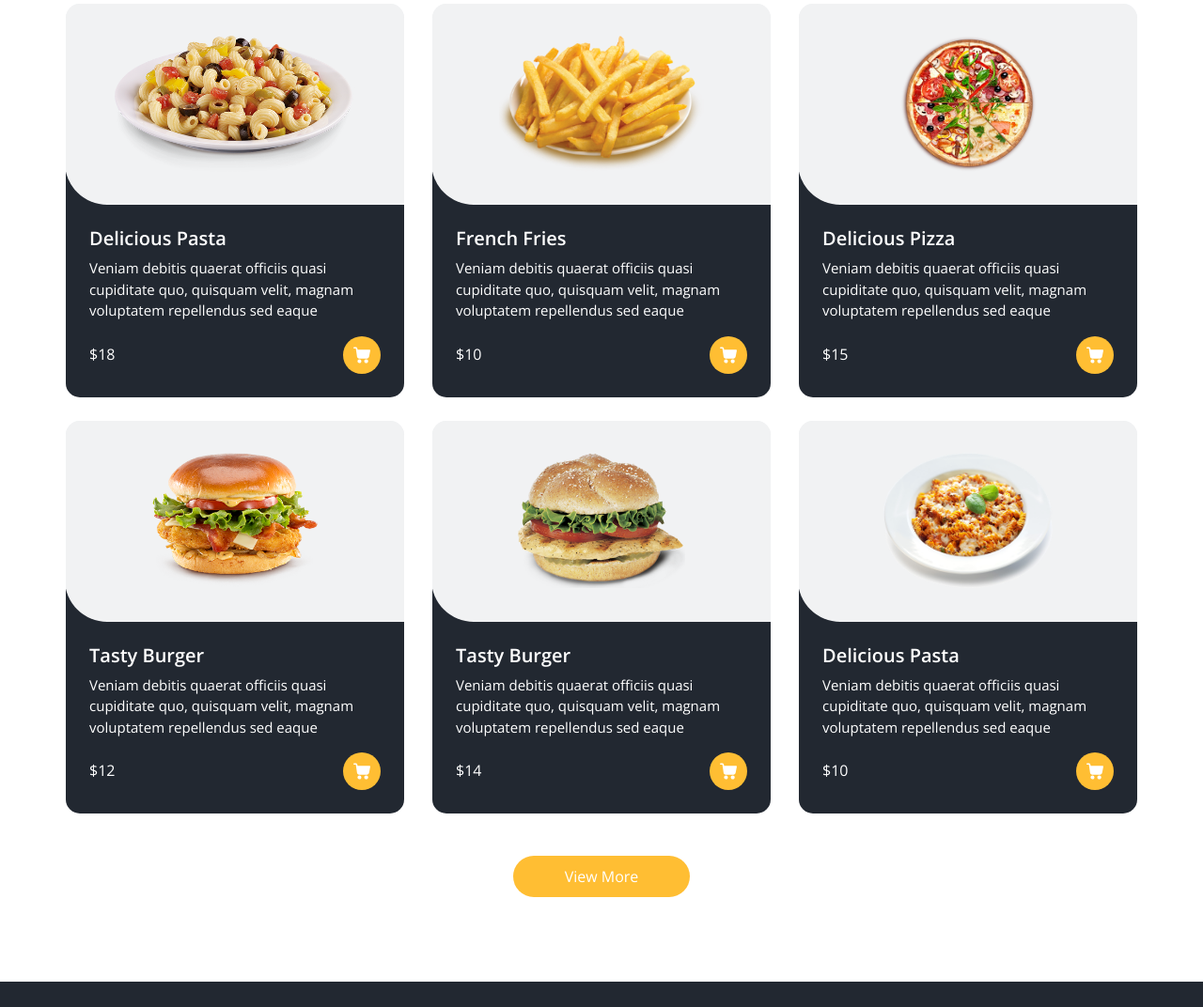
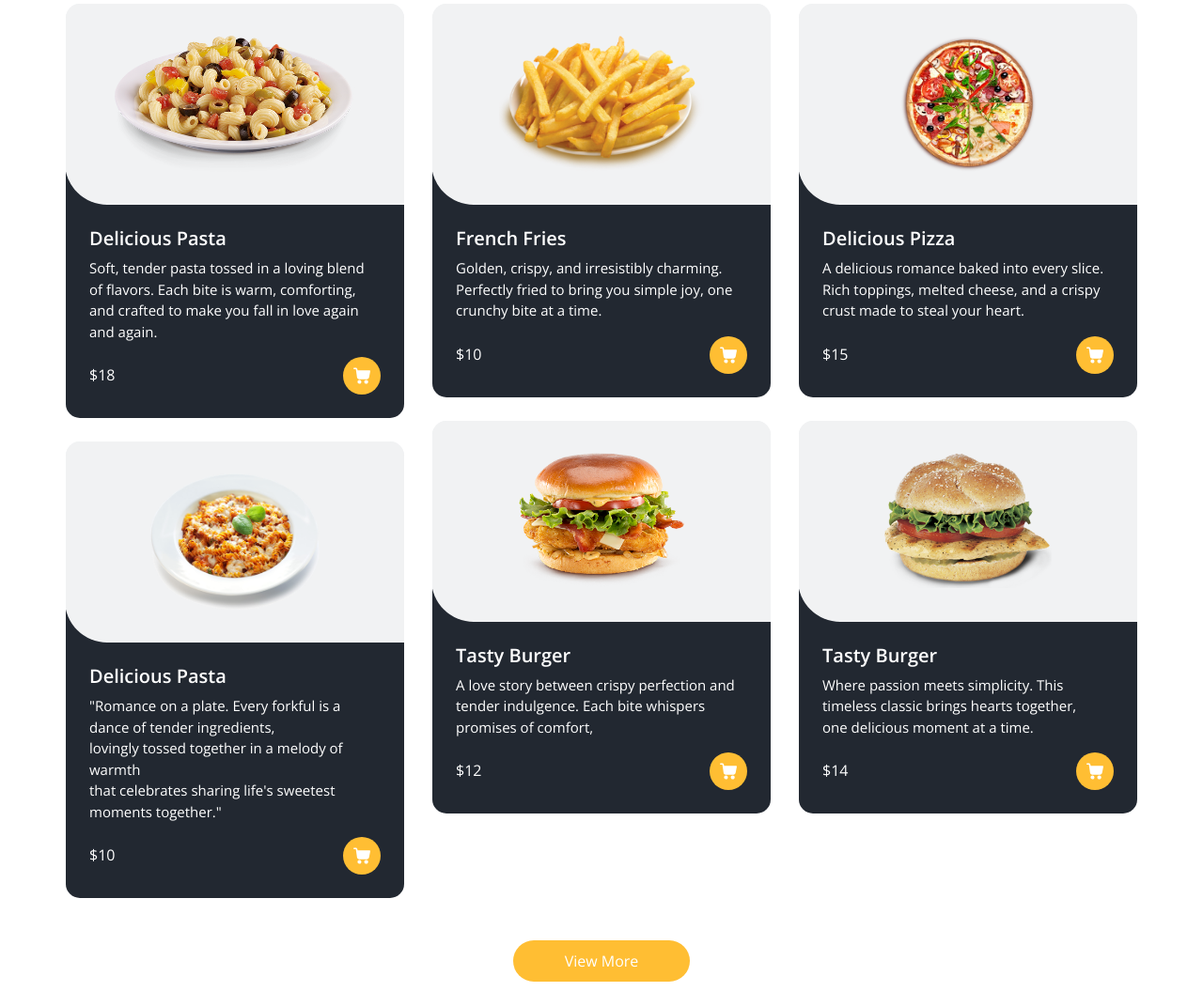
Before and after one commit to luckydudedave-dev/fane-foods, a plain HTML site: page index.html in a window 1280 px wide. Shown: the part 1833-2905 px from the top of the page at 94% size. Drawn offline with nearby package versions, Linux system fonts and the light colour scheme; some packages are replaced by stand-ins of ours.

Commit message:
Update index.html

```diff
--- a/index.html
+++ b/index.html
@@ -639,7 +639,8 @@
                     Delicious Pasta
                   </h5>
                   <p>
-                    Veniam debitis quaerat officiis quasi cupiditate quo, quisquam velit, magnam voluptatem repellendus sed eaque
+                    Soft, tender pasta tossed in a loving blend of flavors.
+                   Each bite is warm, comforting, and crafted to make you fall in love again and again.
                   </p>
                   <div class="options">
                     <h6>
@@ -715,7 +716,8 @@
                     French Fries
                   </h5>
                   <p>
-                    Veniam debitis quaerat officiis quasi cupiditate quo, quisquam velit, magnam voluptatem repellendus sed eaque
+                    Golden, crispy, and irresistibly charming.
+                    Perfectly fried to bring you simple joy, one crunchy bite at a time.
                   </p>
                   <div class="options">
                     <h6>
@@ -791,7 +793,8 @@
                     Delicious Pizza
                   </h5>
                   <p>
-                    Veniam debitis quaerat officiis quasi cupiditate quo, quisquam velit, magnam voluptatem repellendus sed eaque
+                    A delicious romance baked into every slice.
+                    Rich toppings, melted cheese, and a crispy crust made to steal your heart.
                   </p>
                   <div class="options">
                     <h6>
@@ -867,7 +870,7 @@
                     Tasty Burger
                   </h5>
                   <p>
-                    Veniam debitis quaerat officiis quasi cupiditate quo, quisquam velit, magnam voluptatem repellendus sed eaque
+                    A love story between crispy perfection and tender indulgence. Each bite whispers promises of comfort,
                   </p>
                   <div class="options">
                     <h6>
@@ -943,7 +946,7 @@
                     Tasty Burger
                   </h5>
                   <p>
-                    Veniam debitis quaerat officiis quasi cupiditate quo, quisquam velit, magnam voluptatem repellendus sed eaque
+                    Where passion meets simplicity. This timeless classic brings hearts together,<br> one delicious moment at a time.
                   </p>
                   <div class="options">
                     <h6>
@@ -1019,7 +1022,7 @@
                     Delicious Pasta
                   </h5>
                   <p>
-                    Veniam debitis quaerat officiis quasi cupiditate quo, quisquam velit, magnam voluptatem repellendus sed eaque
+                    "Romance on a plate. Every forkful is a dance of tender ingredients, <br> lovingly tossed together in a melody of warmth <br>that celebrates sharing life's sweetest moments together."
                   </p>
                   <div class="options">
                     <h6>
```
